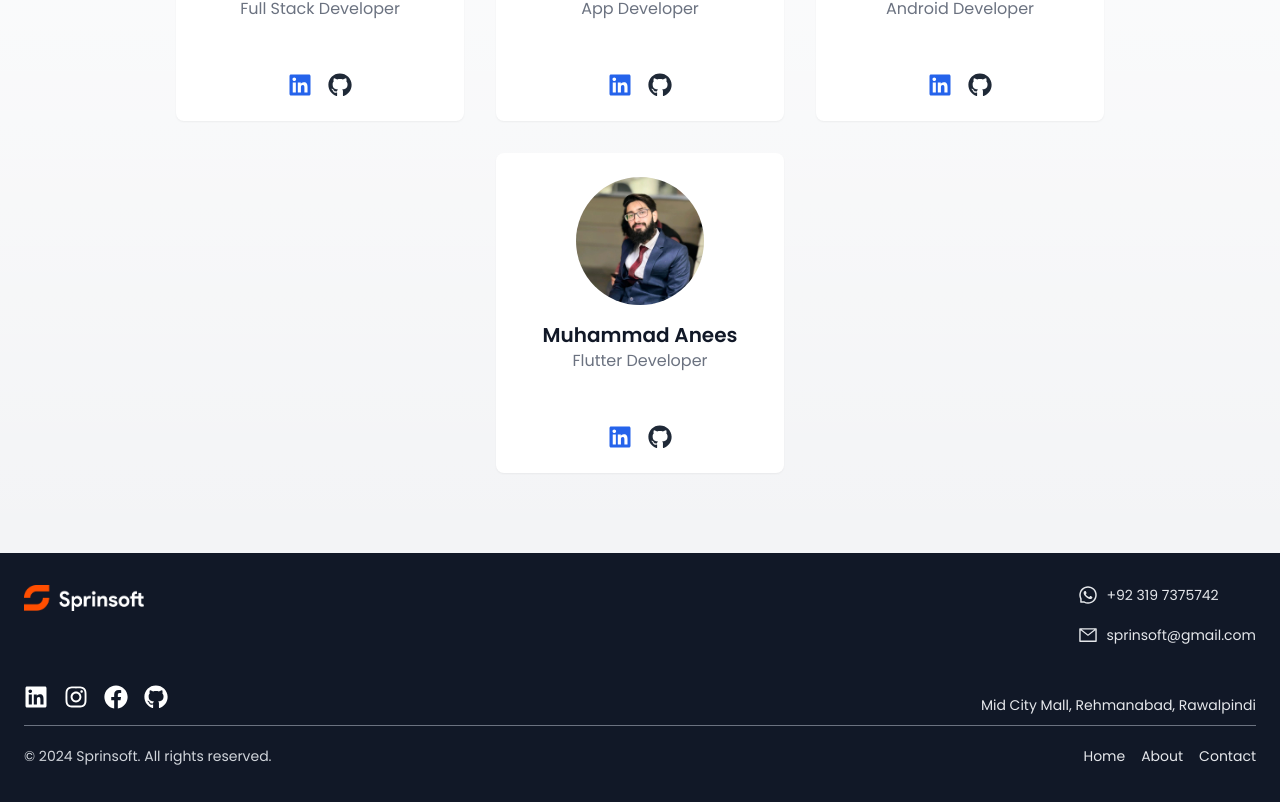
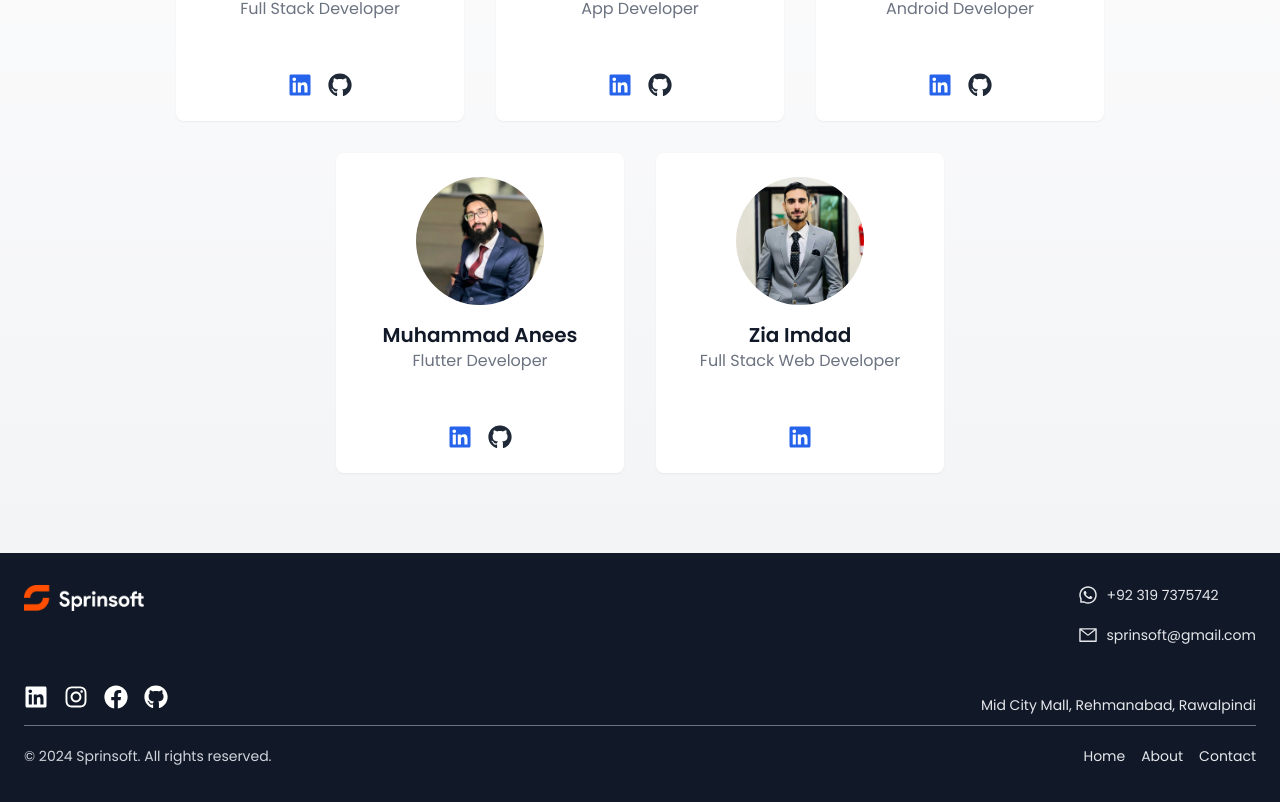
Before and after one commit to MAhsen23/Sprinsoft, a Next.js app: page /about in a window 1280 px wide. Shown: the part 1376-2178 px from the top of the page. Built offline with nearby package versions, Linux system fonts and the light colour scheme.

Commit message:
Update the team section and adds the GTM

```diff
--- a/src/app/layout.tsx
+++ b/src/app/layout.tsx
@@ -2,7 +2,7 @@ import type { Metadata } from "next";
 import { Poppins } from "next/font/google";
 import "./globals.css";
 import Header from "@/components/header/Header";
-import Footer from "@/components/footer/Footer";
+import Script from "next/script";
 
 const poppins = Poppins({
   weight: ['400', '500', '600', '700', '800', '900'],
@@ -22,7 +22,33 @@ export default function RootLayout({
 }>) {
   return (
     <html lang="en">
+      <head>
+        <meta charSet="UTF-8" />
+        <meta name="viewport" content="width=device-width, initial-scale=1" />
+        <title>Sprinsoft</title>
+        <Script
+          id="google-tag-manager"
+          strategy="afterInteractive"
+          dangerouslySetInnerHTML={{
+            __html: `
+              (function(w,d,s,l,i){w[l]=w[l]||[];w[l].push({'gtm.start':
+              new Date().getTime(),event:'gtm.js'});var f=d.getElementsByTagName(s)[0],
+              j=d.createElement(s),dl=l!='dataLayer'?'&l='+l:'';j.async=true;j.src=
+              'https://www.googletagmanager.com/gtm.js?id='+i+dl;f.parentNode.insertBefore(j,f);
+              })(window,document,'script','dataLayer','GTM-5SPGPG74');
+            `,
+          }}
+        />
+      </head>
       <body className={poppins.className}>
+        <noscript>
+          <iframe
+            src="https://www.googletagmanager.com/ns.html?id=GTM-5SPGPG74"
+            height="0"
+            width="0"
+            style={{ display: 'none', visibility: 'hidden' }}
+          ></iframe>
+        </noscript>
         <Header />
         {children}
         {/* <Footer /> */}
--- a/src/components/team/Team.tsx
+++ b/src/components/team/Team.tsx
@@ -38,6 +38,15 @@ const teamMembers = [
         instagramUrl: "",
         githubUrl: "https://github.com/anees7757",
     },
+    {
+        name: "Zia Imdad",
+        role: "Full Stack Web Developer",
+        imageUrl: "/team/zia.jpg",
+        linkedInUrl: "https://www.linkedin.com/in/zia-imdad-096b86279",
+        twitterUrl: "",
+        instagramUrl: "",
+        githubUrl: "",
+    },
 ];
 
 const TeamSection = () => {
```
Also changed, not shown: public/team/zia.jpg (added).
